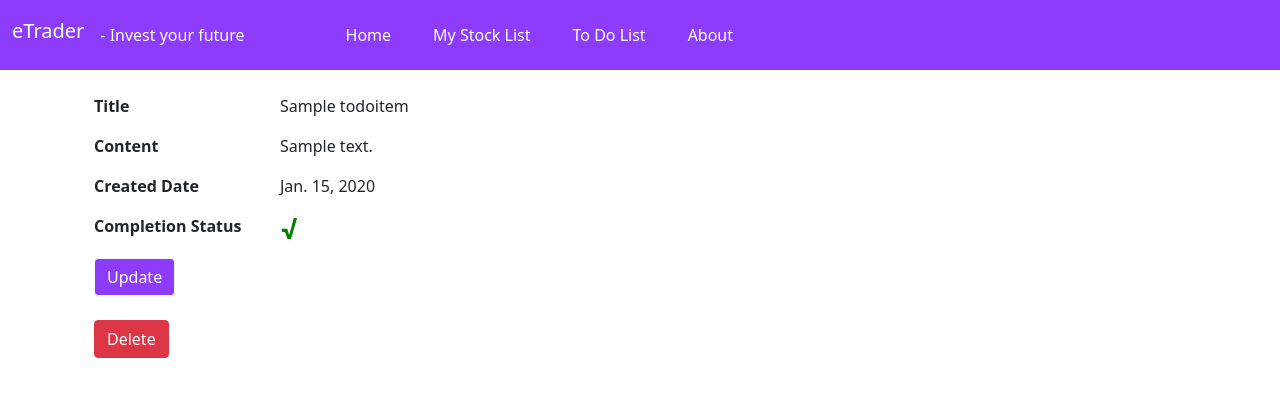
After one commit to Azurevolver/trader_app, a Django app: page /to_do_item/1/ in a window 1280 px wide. The commit adds this page. Shown: the top 397 px of the page. Run offline with Django 3.2, Linux system fonts and the light colour scheme; tables that the repository leaves empty hold one stand-in row (values such as "Sample post").

Commit message:
[CREATE] Add to-do item feature - allow users to CRUD to-do item using generic views

```diff
--- a/stock/admin.py
+++ b/stock/admin.py
@@ -1,4 +1,5 @@
 from django.contrib import admin
-from .models import Stock
+from .models import Stock, ToDoItem
 
 admin.site.register(Stock)
+admin.site.register(ToDoItem)
--- a/stock/models.py
+++ b/stock/models.py
@@ -19,3 +19,20 @@ class Stock(models.Model):
 
     def get_absolute_url(self):
         return reverse("stock_detail_url", kwargs={'pk': self.pk})
+
+
+class ToDoItem(models.Model):
+    todo_id = models.AutoField(primary_key=True)
+    title = models.CharField(max_length=20)
+    content = models.CharField(max_length=200)
+    creation_date = models.DateField()
+    is_item_checked = models.BooleanField(default=False)
+
+    def get_absolute_url(self):
+        return reverse("to_do_item_detail_url", kwargs={'pk': self.pk})
+
+    def get_update_url(self):
+        return reverse('to_do_item_update_url', kwargs={'pk': self.pk})
+
+    def get_delete_url(self):
+        return reverse('to_do_item_delete_url', kwargs={'pk': self.pk})
--- a/stock/templates/base.html
+++ b/stock/templates/stock/base.html
@@ -16,30 +16,33 @@
 <!-- Nav bar start-->
 <nav class="navbar navbar-expand-lg navbar-light" style="background-color: #8D3BFD;">
     <div class="container-fluid">
-        <a class="navbar-brand text-white h2">Trader</a>
+        <a class="navbar-brand text-white h2">eTrader</a>
         <button class="navbar-toggler" type="button" data-bs-toggle="collapse" data-bs-target="#navbarSupportedContent"
                 aria-controls="navbarSupportedContent" aria-expanded="false" aria-label="Toggle navigation">
             <span class="navbar-toggler-icon"></span>
         </button>
         <span class="navbar-text text-white">
-            Invest your future
+            - Invest your future
         </span>
         <br/>
         <br/>
         <div class="collapse navbar-collapse" id="navbarSupportedContent">
             <ul class="navbar-nav me-auto mb-2 mb-lg-0">
-                <button type="button" class="nav-item btn btn-outline-light"
+                <button type="button" class="nav-item btn btn-outline-dark"
                         style="margin-left: 5rem; border-color: transparent">
                     <a class="nav-link active text-white" aria-current="page" href="{% url 'home' %}">Home</a>
                 </button>
-                <button type="button" class="nav-item btn btn-outline-light" style="border-color: transparent">
-                    <a class="nav-link active text-white" aria-current="page" href="{% url 'stock_list' %}">My Stock
-                        List</a>
+                <button type="button" class="nav-item btn btn-outline-dark" style="border-color: transparent">
+                    <a class="nav-link active text-white" aria-current="page" href="{% url 'stock_list' %}">
+                        My Stock List
+                    </a>
                 </button>
-                <button type="button" class="nav-item btn btn-outline-light" style="border-color: transparent">
-                    <a class="nav-link active text-white" aria-current="page" href="/">Crypto</a>
+                <button type="button" class="nav-item btn btn-outline-dark" style="border-color: transparent">
+                    <a class="nav-link active text-white" aria-current="page" href="{% url 'to_do_item_list_url' %}">
+                        To Do List
+                    </a>
                 </button>
-                <button type="button" class="nav-item btn btn-outline-light" style="border-color: transparent">
+                <button type="button" class="nav-item btn btn-outline-dark" style="border-color: transparent">
                     <a class="nav-link active text-white" aria-current="page" href="{% url 'about' %}">About</a>
                 </button>
                 {#                <li class="nav-item">#}
--- a/stock/templates/stock_detail.html
+++ b/stock/templates/stock/stock_detail.html
@@ -1,4 +1,4 @@
-{% extends 'base.html' %}
+{% extends 'stock/base.html' %}
 {% block content %}
     <div class="container">
         {% if stock %}
@@ -47,12 +47,11 @@
                 </div>
                 <div class="row">
                     <div class="col-2">
-                        <p class="fw-bolder">Year today change</p>
+                        <p class="fw-bolder">Year-to-date change</p>
                     </div>
                     <div class="col-10">{{ stock.ytd_change }}</div>
                 </div>
             </div>
-
         {% endif %}
     </div>
 {% endblock %}
--- /dev/null
+++ b/stock/templates/stock/todoitem_detail.html
@@ -0,0 +1,67 @@
+{% extends 'stock/base.html' %}
+{% block content %}
+    {% if todoitem %}
+        <div class="container">
+            <div class="row">
+                <div class="col-2">
+                    <p class="fw-bolder">Title</p>
+                </div>
+                <div class="col-10">{{ todoitem.title }}</div>
+            </div>
+            <div class="row">
+                <div class="col-2">
+                    <p class="fw-bolder">Content</p>
+                </div>
+                <div class="col-10">{{ todoitem.content }}</div>
+            </div>
+            <div class="row">
+                <div class="col-2">
+                    <p class="fw-bolder">Created Date</p>
+                </div>
+                <div class="col-10">{{ todoitem.creation_date }}</div>
+            </div>
+            <div class="row">
+                <div class="col-2">
+                    <p class="fw-bolder">Completion Status</p>
+                </div>
+                <div class="col-10">
+                    {% if todoitem.is_item_checked %}
+                        <td>
+                            <p class="fs-3 fw-bolder lh-1" style="color: green;">√</p>
+                        </td>
+                    {% else %}
+                        <td>
+                            <p class="fs-3 fw-bolder lh-1" style="color: red;">X</p>
+                        </td>
+                    {% endif %}
+                </div>
+            </div>
+
+            <div class="row">
+                <div class="col-6">
+                    <button type="button" class="btn btn-outline-light" style="background-color: #8D3BFD;">
+                        <a href="{{ todoitem.get_update_url }}" class="text-white"
+                           style="text-decoration: none !important">
+                            Update
+                        </a>
+                    </button>
+                </div>
+                <div class="col-6">
+                </div>
+            </div>
+            <br/>
+            <div class="row">
+                <div class="col-6">
+                    <button type="button" class="btn btn-danger">
+                        <a href="{{ todoitem.get_delete_url }}" class="text-white"
+                           style="text-decoration: none !important">
+                            Delete
+                        </a>
+                    </button>
+                </div>
+                <div class="col-6">
+                </div>
+            </div>
+        </div>
+    {% endif %}
+{% endblock %}
--- a/stock/urls.py
+++ b/stock/urls.py
@@ -1,6 +1,6 @@
 from django.urls import path
 from stock import views
-from stock.views import StockDetail
+from stock.views import StockDetail, ToDoItemList, ToDoItemCreate, ToDoItemDetail, ToDoItemUpdate, ToDoItemDelete
 
 urlpatterns = [
     path('', views.home, name="home"),
@@ -8,5 +8,10 @@ urlpatterns = [
     path('add_stock/', views.add_stock, name="add_stock"),
     path('delete/<stock_id>', views.delete_stock, name="delete_stock"),
     path('stock/<int:pk>/', StockDetail.as_view(), name='stock_detail_url'),
+    path('todoitem_list/', ToDoItemList.as_view(), name='to_do_item_list_url'),
+    path('to_do_item/<int:pk>/', ToDoItemDetail.as_view(), name='to_do_item_detail_url'),
+    path('to_do_item/create/', ToDoItemCreate.as_view(), name='to_do_item_create_url'),
+    path('to_do_item/<int:pk>/update/', ToDoItemUpdate.as_view(), name='to_do_item_update_url'),
+    path('to_do_item/<int:pk>/delete/', ToDoItemDelete.as_view(), name='to_do_item_delete_url'),
     path('about/', views.about, name="about"),
 ]
--- a/stock/views.py
+++ b/stock/views.py
@@ -1,15 +1,15 @@
-from decimal import Decimal
-
 from django.shortcuts import render, redirect, get_object_or_404
 import json
 import requests
+from django.urls import reverse_lazy
 from django.views import View
-from django.views.generic import DetailView
-
-from stock.models import Stock
+from django.views.generic import ListView, DetailView, CreateView, UpdateView, DeleteView
+from stock.models import Stock, ToDoItem
 from django.contrib import messages
+from .forms import ToDoItemForm
 from .utilities import process_stock_raw_data
 from datetime import datetime
+from decimal import Decimal
 
 KEY = "pk_9274979738c74528ad6d76dc1c59296a"
 base_url = "https://cloud.iexapis.com"
@@ -43,7 +43,7 @@ def home(request):
     except Exception as e:
         stock_detail = "StockQuoteRequestError"
 
-    return render(request, 'home.html', {"search_result": search_result, "stock_detail": stock_detail})
+    return render(request, 'stock/home.html', {"search_result": search_result, "stock_detail": stock_detail})
 
 
 def stock_list(request):
@@ -62,7 +62,7 @@ def stock_list(request):
         except Exception as e:
             print("[DEBUG] error occurs on fetch price")
 
-    return render(request, 'stock_list.html', {'stock_symbol_list': stock_symbol_list})
+    return render(request, 'stock/stock_list.html', {'stock_symbol_list': stock_symbol_list})
 
 
 class StockDetail(View):
@@ -76,19 +76,12 @@ class StockDetail(View):
         raw_res = requests.get(request_logo_url)
         logo = json.loads(raw_res.content)
         stock_info.logo_url = logo["url"]
+
         return render(
             request,
-            'stock_detail.html',
+            'stock/stock_detail.html',
             {'stock': stock_info}
         )
-
-# class StockDetail(DetailView):
-#     model = Stock
-#
-#     def get_context_data(self, **kwargs):
-#         context = super().get_context_data(**kwargs)
-#         # stock_info = self.get_object()
-#         return context
 
 
 def add_stock(request):
@@ -121,7 +114,7 @@ def add_stock(request):
 
         all_tracking_stocks = Stock.objects.all().order_by('stock_id')
 
-    return render(request, 'stock_list.html', {"stock_symbol_list": all_tracking_stocks})
+    return render(request, 'stock/stock_list.html', {"stock_symbol_list": all_tracking_stocks})
 
 
 def delete_stock(request, stock_id):
@@ -132,4 +125,33 @@ def delete_stock(request, stock_id):
 
 
 def about(request):
-    return render(request, 'about.html', {})
+    return render(request, 'stock/about.html', {})
+
+
+class ToDoItemList(ListView):
+    model = ToDoItem
+
+
+class ToDoItemCreate(CreateView):
+    form_class = ToDoItemForm
+    model = ToDoItem
+    success_url = '/todoitem_list/'
+
+
+class ToDoItemDetail(DetailView):
+    model = ToDoItem
+
+    def get_context_data(self, **kwargs):
+        context = super(DetailView, self).get_context_data(**kwargs)
+        return context
+
+
+class ToDoItemUpdate(UpdateView):
+    form_class = ToDoItemForm
+    model = ToDoItem
+    template_name = 'stock/todoitem_update.html'
+
+
+class ToDoItemDelete(DeleteView):
+    model = ToDoItem
+    success_url = reverse_lazy('to_do_item_list_url')
```
Also changed, not shown: stock/forms.py (+19 -1 lines), stock/templates/stock/home.html (renamed from stock/templates/home.html, +10 -9 lines), stock/templates/stock/stock_list.html (renamed from stock/templates/stock_list.html, +5 -5 lines), stock/templates/stock/todoitem_confirm_delete.html (added, +59 -0 lines), stock/templates/stock/todoitem_form.html (added, +15 -0 lines), stock/templates/stock/todoitem_list.html (added, +59 -0 lines), stock/templates/stock/todoitem_update.html (added, +15 -0 lines), stock/utilities.py (+6 -6 lines), stock/migrations/0005_todoitem.py (added).
